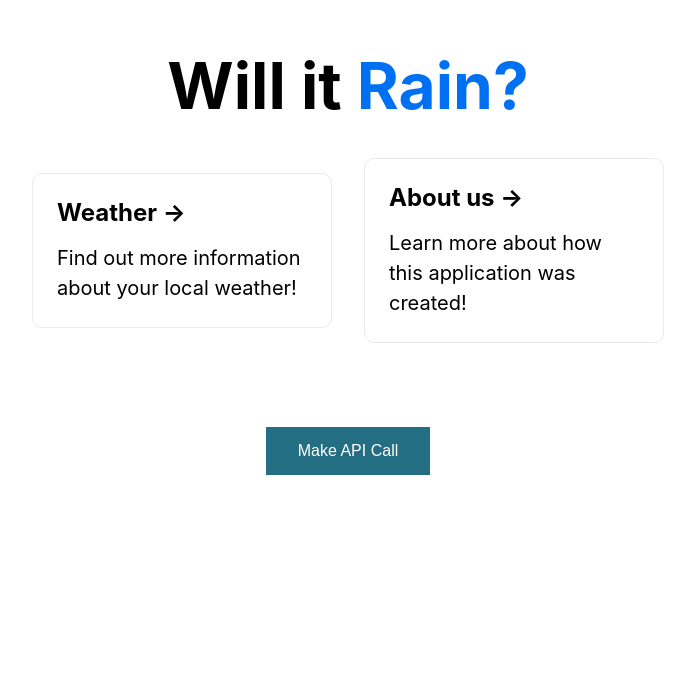
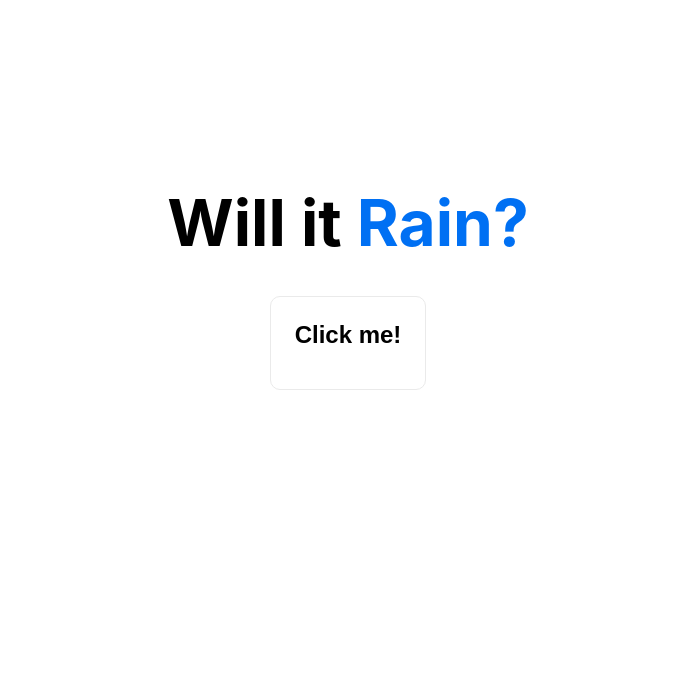
Before and after one commit to onodeloc/rain, a Next.js app: page /blank in a window 1280 px wide. Shown: the part 104-800 px from the top of the page, without its empty margins (292-987 px from the left). Built offline with nearby package versions, Linux system fonts and the light colour scheme.

Commit message:
cleaned up ui

```diff
--- a/pages/apicall.tsx
+++ b/pages/apicall.tsx
@@ -15,8 +15,10 @@ export default function APIcall() {
 	return (
 		<div className={styles.container}>
 
-			<main className={styles.main2}>
-				<button className={styles.button} onClick={callAPI}>Make API Call</button>
+			<main>
+				<button className={styles.card} onClick={callAPI}>
+					<h2>Click me!</h2>
+					</button>
 			</main>
 		</div>
 	);
--- a/pages/blank.tsx
+++ b/pages/blank.tsx
@@ -10,12 +10,10 @@ export default function Blank() {
           Will it <a href="../">Rain?</a>
         </h1>
         <br></br>
+        <APIcall />
+      </main>
 
-        {/* <p className={styles.description}>
-          Get started by editing{' '}
-          <code className={styles.code}>pages/index.tsx</code>
-        </p> */}
-
+      <main className={styles.main2}>
         <div className={styles.grid}>
           <a href="../api/weather" className={styles.card}>
             <h2>Weather &rarr;</h2>
@@ -28,7 +26,6 @@ export default function Blank() {
           </a>
 
         </div>
-        <APIcall/>
       </main>
 
       <footer className={styles.footer}>
@@ -37,10 +34,7 @@ export default function Blank() {
           target="_blank"
           rel="noopener noreferrer"
         >
-          Powered by onodeloc.com{' '}
-          <span className={styles.logo}>
-            {/* <Image src="/vercel.svg" alt="Vercel Logo" width={72} height={16} /> */}
-          </span>
+          Powered by onodeloc.com
         </a>
       </footer>
     </div>
--- a/styles/Home.module.css
+++ b/styles/Home.module.css
@@ -23,7 +23,7 @@
 }
 
 .button {
-  background-color: #236e83; /* Green */
+  background-color: transparent;
   border: none;
   color: white;
   padding: 15px 32px;
@@ -36,9 +36,6 @@
   transition-duration: 0.4s;
 }
 
-.button:hover {
-  box-shadow: 0 12px 12px 0 rgba(237, 236, 236, 0.24),0 17px 50px 0 rgba(110, 110, 110, 0.19);
-}
 
 .footer {
   display: flex;
@@ -102,6 +99,7 @@
 }
 
 .card {
+  background-color: transparent;
   margin: 1rem;
   padding: 1.5rem;
   text-align: left;
```
